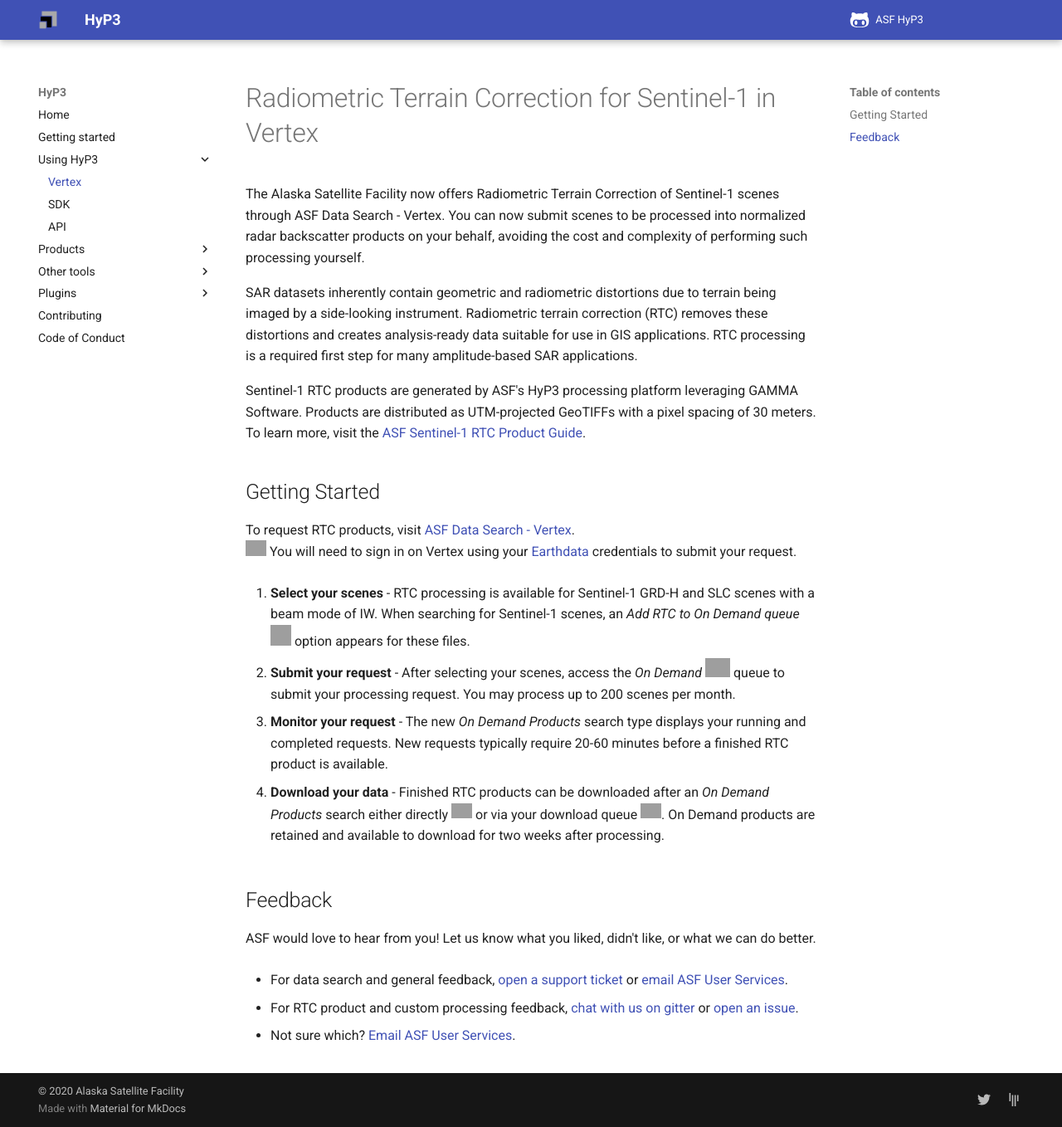
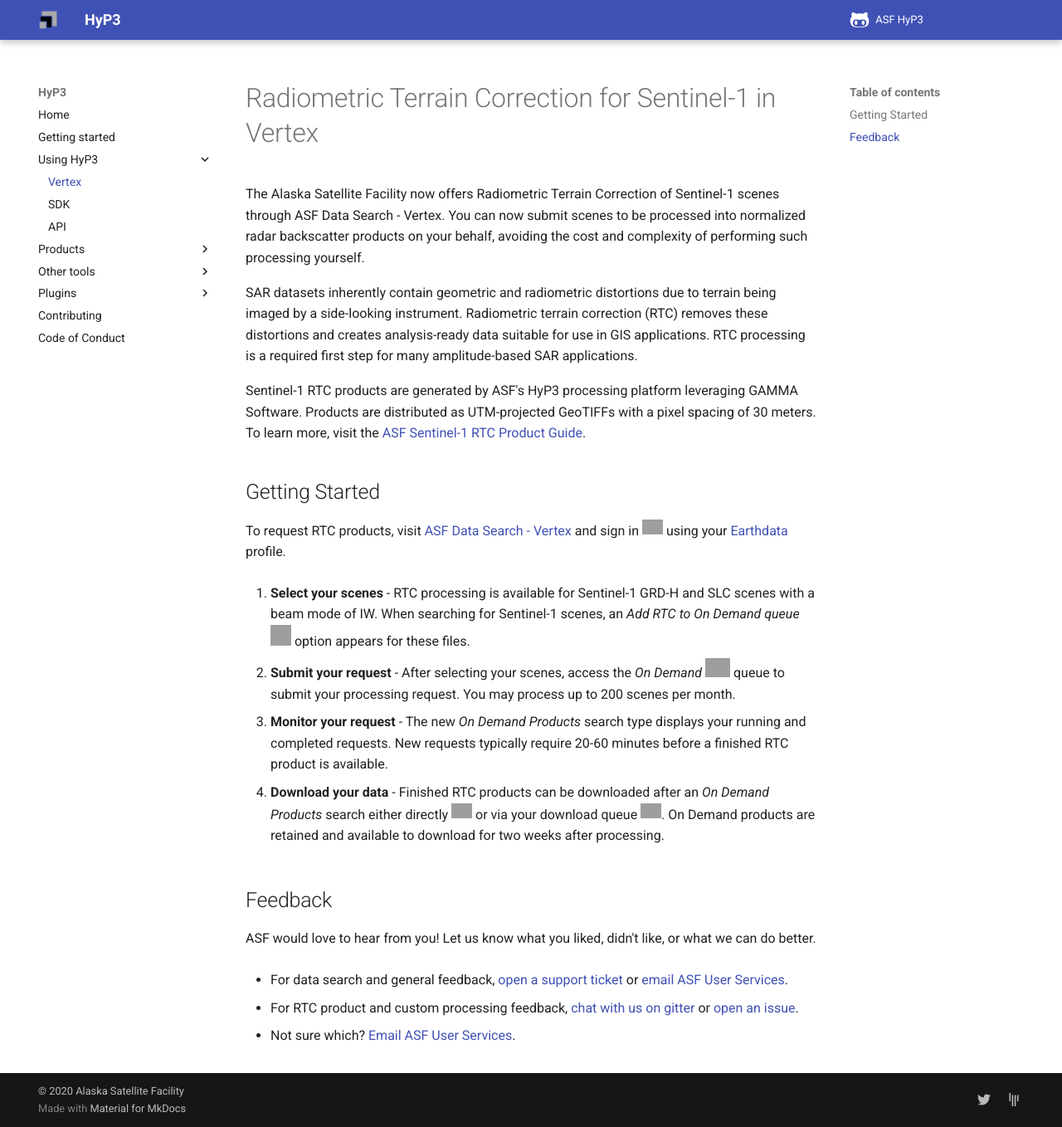
Before and after one commit to ASFHyP3/hyp3-docs, an MkDocs documentation site: the page built from docs/using/vertex.md, in a window 1280 px wide and 1358 px high. Shown: the whole window at 83% size. Built offline with MkDocs 1.6.1 and Material for MkDocs 9.7.7, drawn with Linux system fonts in a browser that asks for light colours; grey boxes are pictures that could not be loaded.

Commit message:
revise earthdata login instructions

```diff
--- a/docs/using/vertex.md
+++ b/docs/using/vertex.md
@@ -8,8 +8,7 @@
 
 ## Getting Started
 
-To request RTC products, visit [ASF Data Search - Vertex](https://search.asf.alaska.edu).
-<img width="25" src="https://user-images.githubusercontent.com/25309951/96494192-7c4b4e80-11f2-11eb-9af9-4a54c0b449ca.png"> You will need to sign in on Vertex using your [Earthdata](https://urs.earthdata.nasa.gov/) credentials to submit your request.
+To request RTC products, visit [ASF Data Search - Vertex](https://search.asf.alaska.edu) and sign in <img width="25" src="https://user-images.githubusercontent.com/25309951/96494192-7c4b4e80-11f2-11eb-9af9-4a54c0b449ca.png"> using your [Earthdata](https://urs.earthdata.nasa.gov/) profile.
 
 1. **Select your scenes** - RTC processing is available for Sentinel-1 GRD-H and SLC scenes with a beam mode of IW. When searching for Sentinel-1 scenes, an *Add RTC to On Demand queue* <img width="25" src="https://avatars1.githubusercontent.com/u/68247451" /> option appears for these files.
 
```
